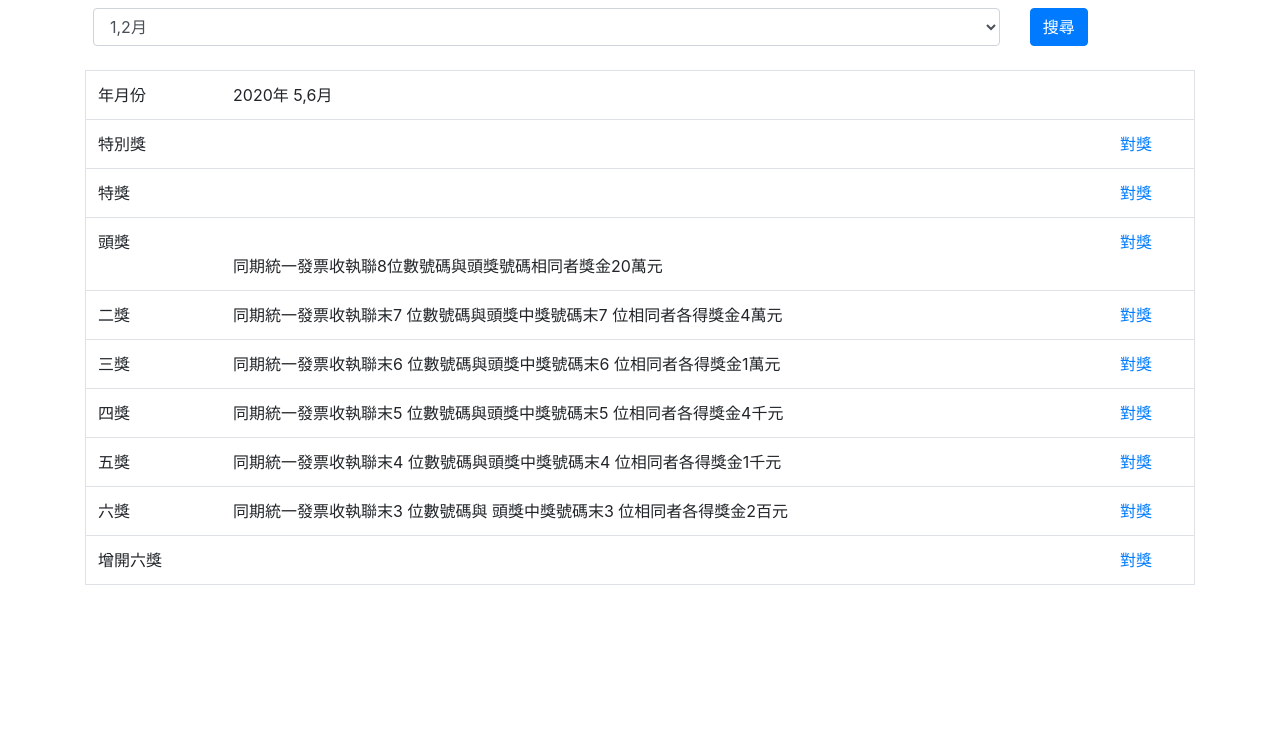
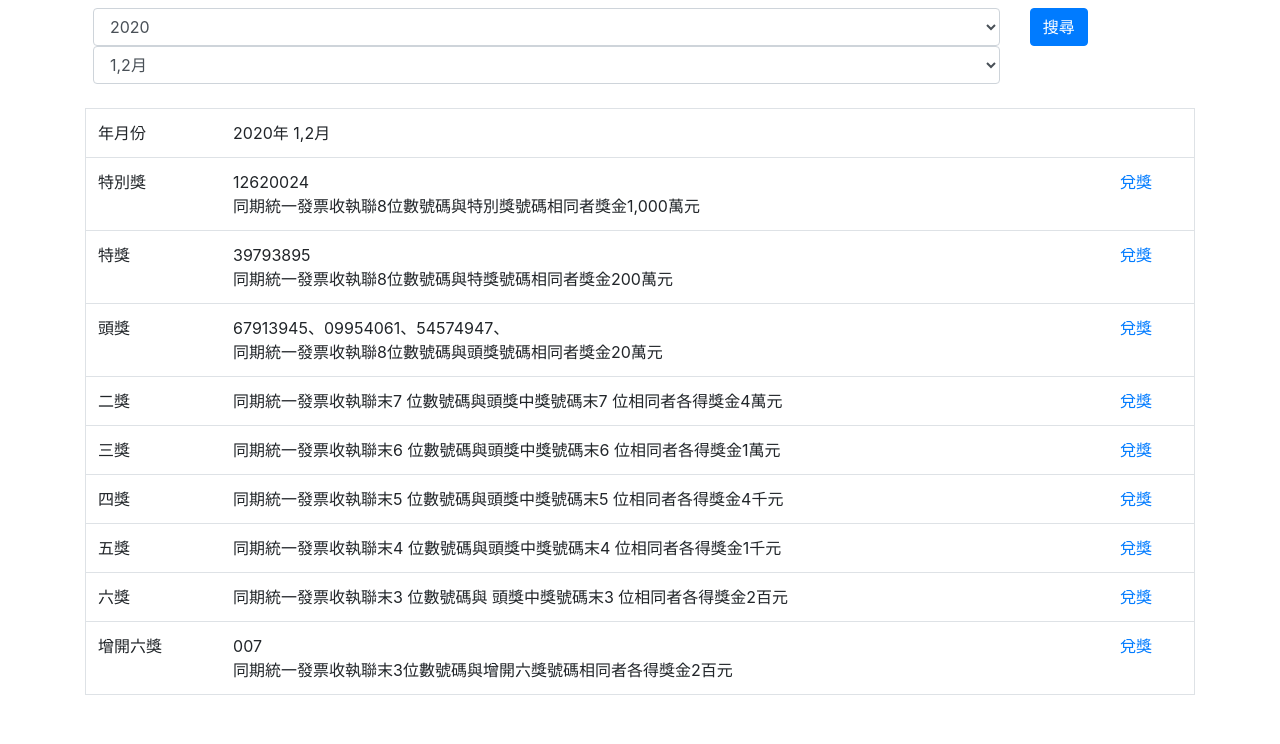
Before and after one commit to Logan-zh/invoice, a PHP site: page /invoice.php in a window 1280 px wide. Shown: the part 56-800 px from the top of the page. Run offline with PHP 8.4, Linux system fonts and the light colour scheme; data comes from the database, SQL or seed files in the repository.

Commit message:
增加選單

```diff
--- a/award.php
+++ b/award.php
@@ -48,7 +48,7 @@
                 $len = $award_type[$aw][2];
                 $start = 8-$len;
                 if(substr($in['number'],$start,$len) == substr($an['number'],$start,$len)){
-                echo "<tr><td>".$in['number']."</td><td>中獎了</td></tr>";
+                echo "<tr><td>".$in['code'].$in['number']."</td><td>中獎了</td></tr>";
                 }
             }
         }
--- a/invoice.php
+++ b/invoice.php
@@ -20,8 +20,14 @@
     ];
     if(isset($_GET['period'])){
         $period = $_GET['period'];
+    }else{
+        $period = 1;
     }
-    $year = date('Y');
+    if(isset($_GET['year'])){
+        $year = $_GET['year'];
+    }else{
+        $year = date('Y');
+    }
     $num1 = find('award_number',['period'=>$period,'year'=>$year,'type'=>1]);
     $num2 = find('award_number',['period'=>$period,'year'=>$year,'type'=>2]);
     $num3 = all('award_number',['period'=>$period,'year'=>$year,'type'=>3]);
@@ -30,6 +36,17 @@
     <div class="container">
     <form action="invoice.php" method="GET" class="row p-2">
         <div class="form-group col-10">
+            <select name="year" class="form-control">
+                <?php
+                    for($i = $year-5 ;$i< $year;$i++){ ?>
+                        <option value="<?=$i?>"><?=$i?></option>
+                    <?php   }   ?>
+                        <option value="<?=$year?>" selected="selected"><?=$year?></option>
+                    <?php
+                    for($i = $year+1 ;$i< $year+5;$i++){ ?>
+                        <option value="<?=$i?>"><?=$i?></option>
+                <?php   }   ?>
+            </select>
             <select name="period" class="form-control">
                 <option value="1">1,2月</option>
                 <option value="2">3,4月</option>
@@ -50,48 +67,48 @@
             </tr>
             <tr>
                 <td>特別獎</td>
-                <td><?php if(!empty($num1['number'])){echo sprintf("%08d",$num1['number']);}?></td>
-                <td><a href="award.php?aw=1&&year=<?=$year?>&&period=<?=$period?>">對獎</a></td>
+                <td><?php if(!empty($num1['number'])){echo sprintf("%08d",$num1['number']);}?><br>同期統一發票收執聯8位數號碼與特別獎號碼相同者獎金1,000萬元</td>
+                <td><a href="award.php?aw=1&&year=<?=$year?>&&period=<?=$period?>">兌獎</a></td>
             </tr>
             <tr>
                 <td>特獎</td>
-                <td><?php if(!empty($num2['number'])){echo sprintf("%08d",$num2['number']);}?></td>
-                <td><a href="award.php?aw=2&&year=<?=$year?>&&period=<?=$period?>">對獎</a></td>
+                <td><?php if(!empty($num2['number'])){echo sprintf("%08d",$num2['number']);}?><br>同期統一發票收執聯8位數號碼與特獎號碼相同者獎金200萬元</td>
+                <td><a href="award.php?aw=2&&year=<?=$year?>&&period=<?=$period?>">兌獎</a></td>
             </tr>
             <tr>
                 <td>頭獎</td>
                 <td><?php foreach($num3 as $num){echo sprintf("%08d",$num['number']).'、';}?><br>同期統一發票收執聯8位數號碼與頭獎號碼相同者獎金20萬元</td>
-                <td><a href="award.php?aw=3&&year=<?=$year?>&&period=<?=$period?>">對獎</a></td>
+                <td><a href="award.php?aw=3&&year=<?=$year?>&&period=<?=$period?>">兌獎</a></td>
             </tr>
             <tr>
                 <td>二獎</td>
                 <td>同期統一發票收執聯末7 位數號碼與頭獎中獎號碼末7 位相同者各得獎金4萬元</td>
-                <td><a href="award.php?aw=4&&year=<?=$year?>&&period=<?=$period?>">對獎</a></td>
+                <td><a href="award.php?aw=4&&year=<?=$year?>&&period=<?=$period?>">兌獎</a></td>
             </tr>
             <tr>
                 <td>三獎</td>
                 <td>同期統一發票收執聯末6 位數號碼與頭獎中獎號碼末6 位相同者各得獎金1萬元</td>
-                <td><a href="award.php?aw=5&&year=<?=$year?>&&period=<?=$period?>">對獎</a></td>
+                <td><a href="award.php?aw=5&&year=<?=$year?>&&period=<?=$period?>">兌獎</a></td>
             </tr>
             <tr>
                 <td>四獎</td>
                 <td>同期統一發票收執聯末5 位數號碼與頭獎中獎號碼末5 位相同者各得獎金4千元</td>
-                <td><a href="award.php?aw=6&&year=<?=$year?>&&period=<?=$period?>">對獎</a></td>
+                <td><a href="award.php?aw=6&&year=<?=$year?>&&period=<?=$period?>">兌獎</a></td>
             </tr>
             <tr>
                 <td>五獎</td>
                 <td>同期統一發票收執聯末4 位數號碼與頭獎中獎號碼末4 位相同者各得獎金1千元</td>
-                <td><a href="award.php?aw=7&&year=<?=$year?>&&period=<?=$period?>">對獎</a></td>
+                <td><a href="award.php?aw=7&&year=<?=$year?>&&period=<?=$period?>">兌獎</a></td>
             </tr>
             <tr>
                 <td>六獎</td>
                 <td>同期統一發票收執聯末3 位數號碼與 頭獎中獎號碼末3 位相同者各得獎金2百元</td>
-                <td><a href="award.php?aw=8&&year=<?=$year?>&&period=<?=$period?>">對獎</a></td>
+                <td><a href="award.php?aw=8&&year=<?=$year?>&&period=<?=$period?>">兌獎</a></td>
             </tr>
             <tr>
                 <td>增開六獎</td>
-                <td><?php if(!empty($num4['number'])){echo sprintf("%03d",$num4['number']);}?></td>
-                <td><a href="award.php?aw=9&&year=<?=$year?>&&period=<?=$period?>">對獎</a></td>
+                <td><?php if(!empty($num4['number'])){echo sprintf("%03d",$num4['number']);}?><br>同期統一發票收執聯末3位數號碼與增開六獎號碼相同者各得獎金2百元</td>
+                <td><a href="award.php?aw=9&&year=<?=$year?>&&period=<?=$period?>">兌獎</a></td>
             </tr>
         </table>
     </div>
--- a/layout/header.php
+++ b/layout/header.php
@@ -8,9 +8,10 @@
                 <a class="btn btn-primary dropdown-toggle" id="dropdownMenuButton" data-toggle="dropdown" href="invoice.php">
                 各期獎號
                 </a>
-                <div class="dropdown-menu" aria-labelledby="dropdownMenuButton">
+                <div class="dropdown-menu">
                   <a class="dropdown-item" href="add_invoice.php">新增獎號</a>
-                  <a class="dropdown-item" href="invoice.php?period=<?=ceil(date('n')/2)?>">當期獎號</a>
+                  <a class="dropdown-item" href="invoice.php?period=<?=ceil(date('n')/2)?>">單期兌獎</a>
+                  <a class="dropdown-item" href="a.php">整年兌獎</a>
                 </div>
               </div>
             </div>
--- a/list.php
+++ b/list.php
@@ -16,7 +16,7 @@
 
     <h3 class='text-center mt-2'>發票列表</h3>
     <form action="list.php">
-    <select name="year" onchange="sub()">
+    <select name="year" onchange="sub()" class="form-control my-2">
       <?php for($i=2018 ; $i<2025 ;$i++){?>
       <option value="<?=$i?>"
       <?php if(isset($_GET['year'])){
```
Also changed, not shown: a.php (added, +82 -0 lines), readme.md.
